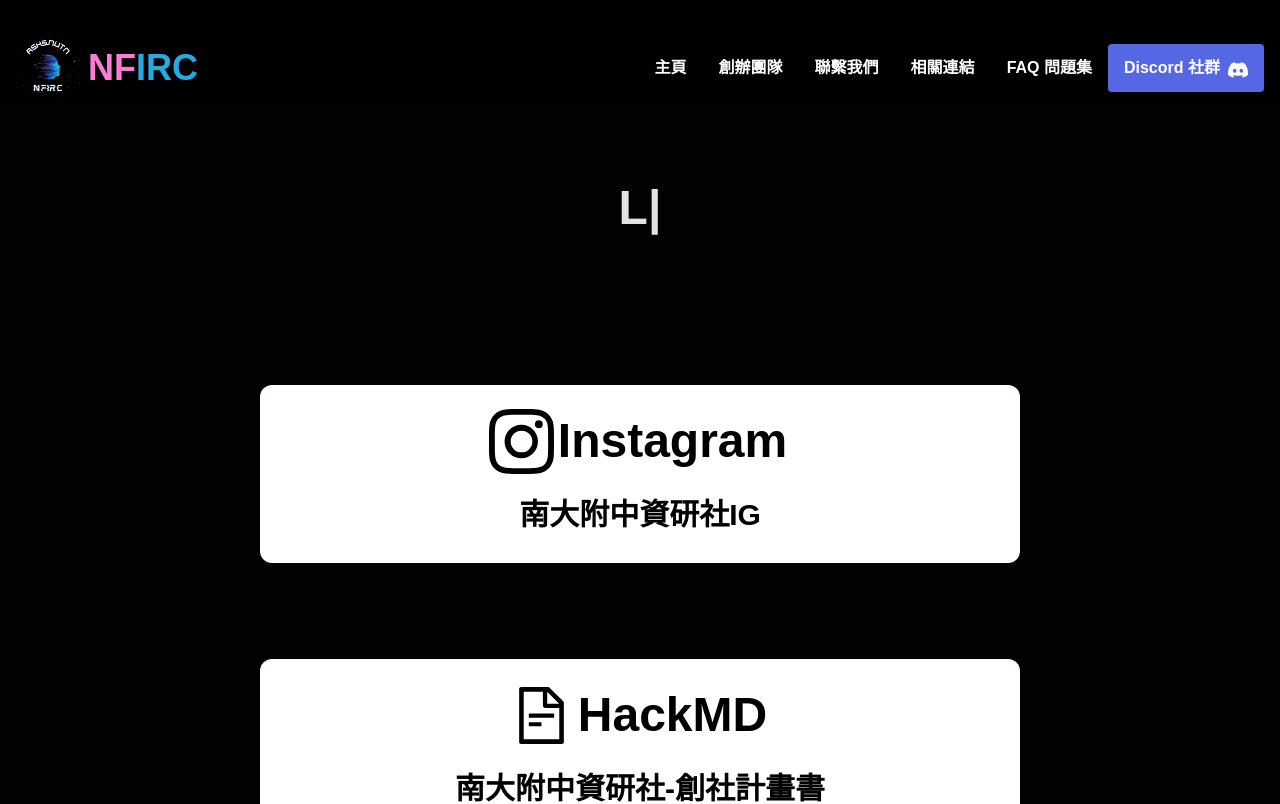
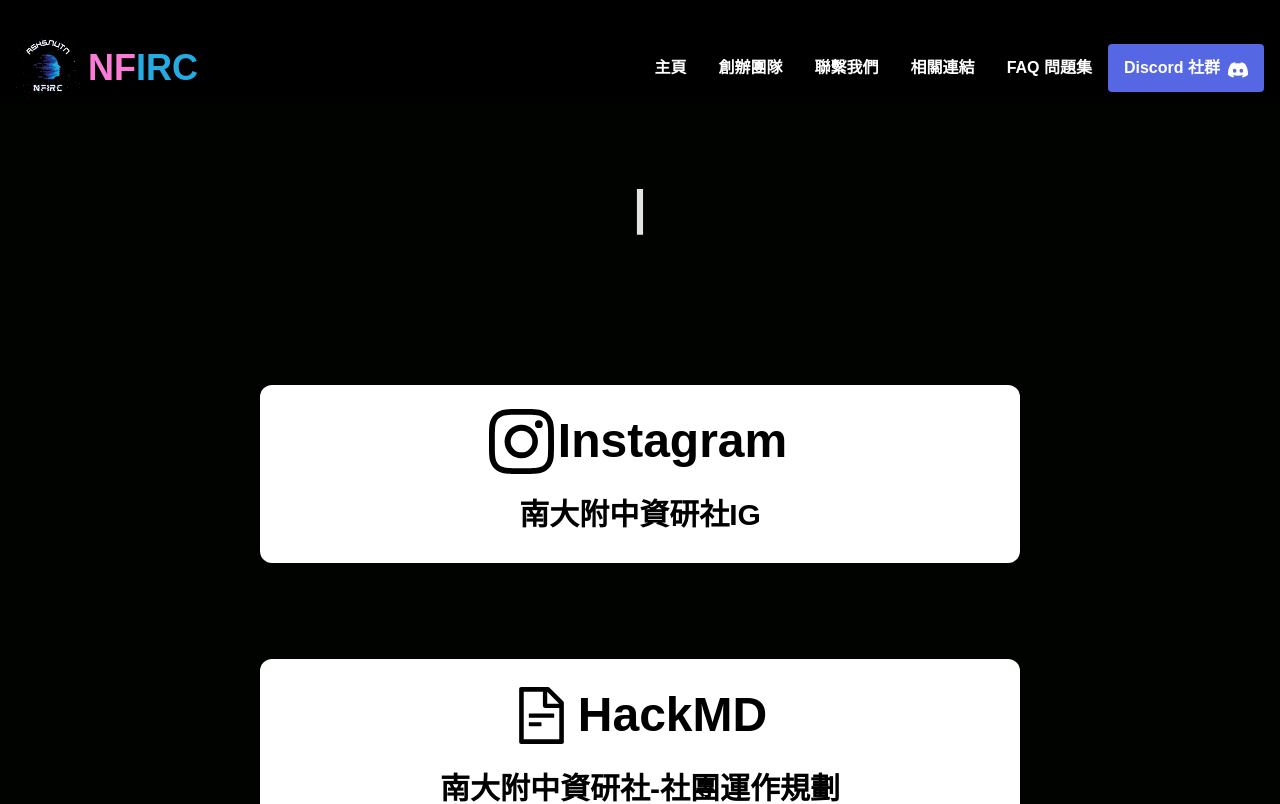
Before and after one commit to yudong-0222/realclubwebsite, a Next.js app: page /link in a window 1280 px wide. Shown: the top 804 px of the page. Built offline with nearby package versions, Linux system fonts and the light colour scheme; a web font is replaced by a local one.

Commit message:
Link Update

```diff
--- a/src/components/Footer.jsx
+++ b/src/components/Footer.jsx
@@ -42,7 +42,7 @@
             <a href='https://www.instagram.com/nfirc_1st/' target='_blank' rel='noopener noreferrer'>
               <img src="/images/ig.png" alt="ig" className="w-[24px] h-[24px] object-contain cursor-pointer rounded-md"/>
             </a>
-            <a href='https://hackmd.io/@NFIRC/founding_plan' target='_blank' rel='noopener noreferrer'>
+            <a href='https://hackmd.io/@NFIRC/formal_plan' target='_blank' rel='noopener noreferrer'>
               <img src="/images/hackmd.png" alt="hackmd" className="w-[24px] h-[24px] object-contain cursor-pointer rounded-md"/>
             </a>
             <a href='/link' rel='noopener noreferrer'>
--- a/src/constants/index.js
+++ b/src/constants/index.js
@@ -28,6 +28,12 @@
     subtitle: '南大附中資研社IG',
     url: 'https://www.instagram.com/nfirc_1st/',
     icon: <BsInstagram size={65}/>
+  },
+  {
+    title: 'HackMD',
+    subtitle: '南大附中資研社-社團運作規劃',
+    url: 'https://hackmd.io/@NFIRC/formal_plan',
+    icon: <AiOutlineFileText size={65}/>
   },
   {
     title: 'HackMD',
```
